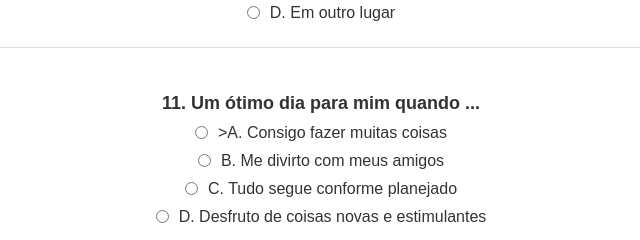
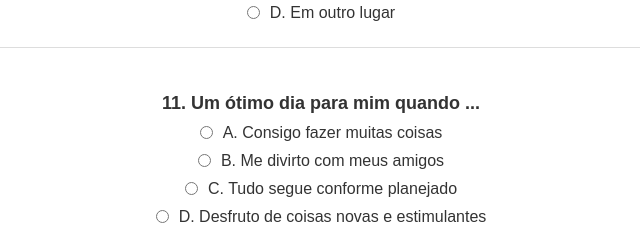
Before and after one commit to WandreyAguiar/Teste-de-perfil-comportamental, a plain HTML site: page index.html in a window 1280 px wide. Shown: the part 2180-2420 px from the top of the page, 319-959 px from the left. Drawn offline with Linux system fonts and the light colour scheme.

Commit message:
Add files via upload

```diff
--- a/index.html
+++ b/index.html
@@ -392,7 +392,7 @@
             <div class="options">
                 <div class="option-item">
                     <input type="radio" name="q11" value="s1" id="q11a">
-                    <label for="q11a">>A. Consigo fazer muitas coisas </label>
+                    <label for="q11a">A. Consigo fazer muitas coisas </label>
                 </div>
                 <div class="option-item">
                     <input type="radio" name="q11" value="s2" id="q11b">
```
